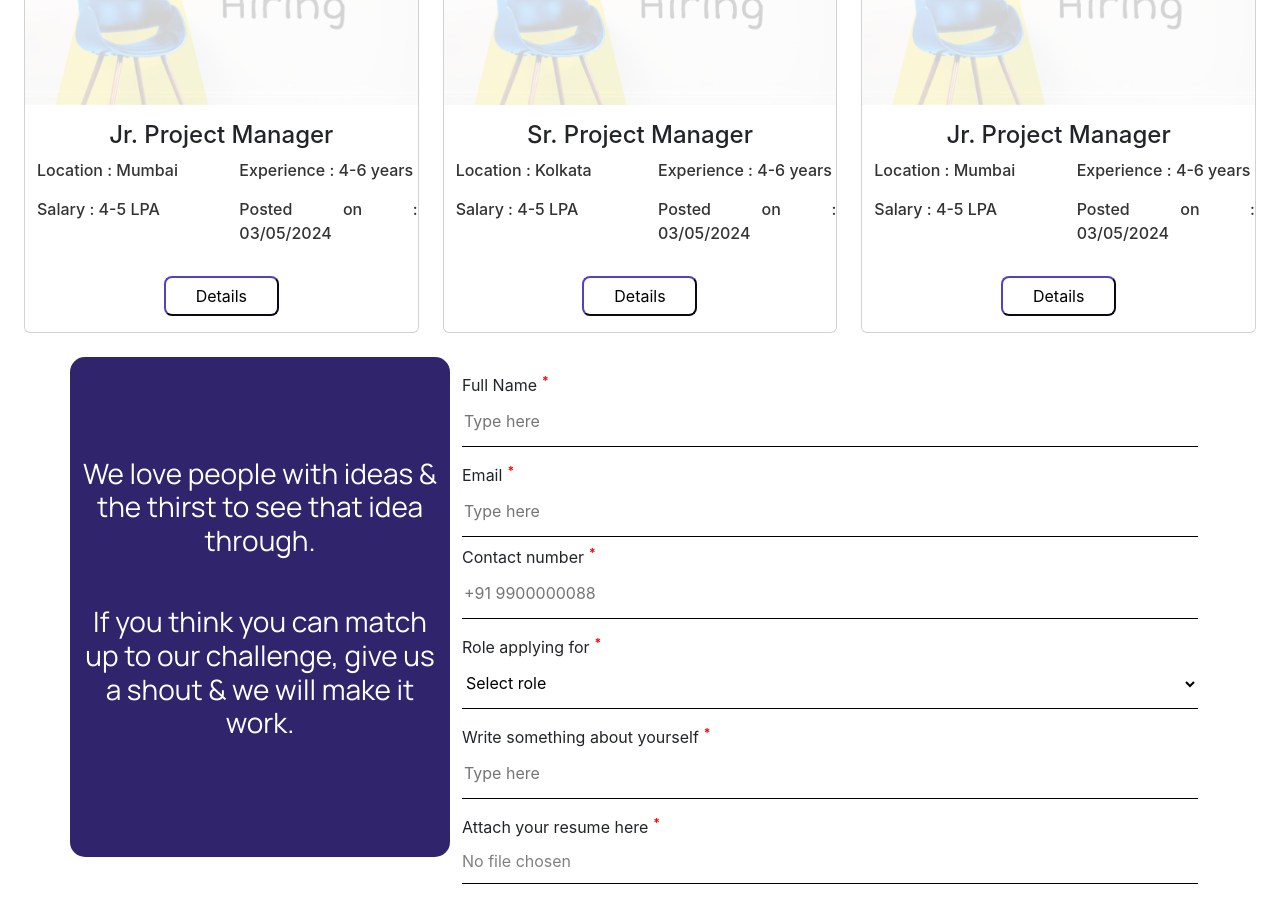
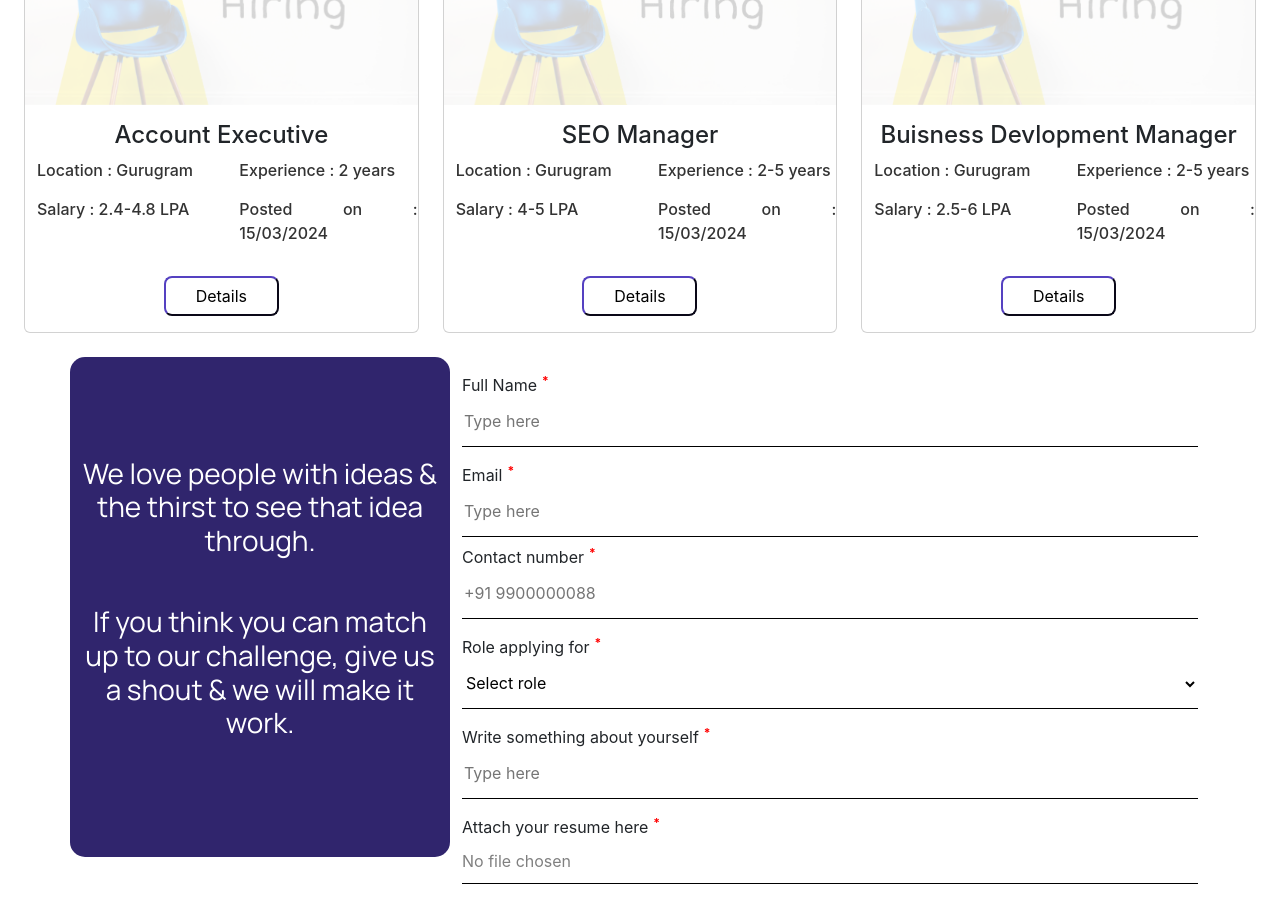
Before and after one commit to VishK98/Squash-Global, a React (Create React App) app: page /careers in a window 1280 px wide. Shown: the part 2380-3286 px from the top of the page. Built offline with nearby package versions, Linux system fonts and the light colour scheme; a web font is replaced by a local one.

Commit message:
Job listings Updated

```diff
--- a/src/components/Careers/Careers.js
+++ b/src/components/Careers/Careers.js
@@ -13,63 +13,60 @@ function Careers() {
   const jobData = [
     {
       url: jobPost,
-      title: "Jr. Project Manager",
-      location: "Mumbai",
-      experience: "4-6 years",
-      salary: "4-5 LPA",
-      postDate: "03/05/2024",
+      title: "Account Executive",
+      location: "Gurugram",
+      experience: "2 years",
+      salary: "2.4-4.8 LPA",
+      postDate: "15/03/2024",
       responsibilities: [
-        "Project Coordination: Assist in planning, executing, and closing projects while ensuring they are delivered on time and within scope.",
-        "Task Management: Oversee tasks, schedules, and resources to meet project goals. Track progress and identify potential issues.",
-        "Team Support: Collaborate with project teams, providing administrative support, facilitating communication, and fostering a collaborative environment.",
+        " Understand brand sentiment, requirements, guidelines and TG Reference impactful campaigns, creative ideas that can be adapted Effectively execute and manage accounts assigned, jointly strategize for campaigns and take care of end-to-end client co-ordination , Manage inter-team co-ordination to ensure deliverables are met",
+        "Communicate seamlessly with clients over calls and at meetings , Establish an in-depth understanding of each platform and writing innovative/ creative content based on the brand requirement and consumer insights as per the brand tonality , Proactively plan for content based on the festive and marketing calendarAttend live events, cover the event schedule, prepare content at the event and post the same in real time",
+        "Work on monthly reports, daily JSR generation and ensure the same are sent out on time.",
       ],
       requirements: [
         "Bachelor's degree in a relevant field",
-        "Strong organizational and communication skills",
-        "Proficiency in project management tools and software",
-        "Ability to work effectively in a team and support project goals",
-        "Highly organized with strong attention to detail",
+        "Strong written and verbal communication skills",
+        "Strong organizational skills",
+        "Proficiency in Microsoft Office",
       ],
     },
     {
       url: jobPost,
-      title: "Sr. Project Manager",
-      location: "Kolkata",
-      experience: "4-6 years",
+      title: "SEO Manager",
+      location: "Gurugram",
+      experience: "2-5 years",
       salary: "4-5 LPA",
-      postDate: "03/05/2024",
+      postDate: "15/03/2024",
       responsibilities: [
-        "Project Coordination: Assist in planning, executing, and closing projects while ensuring they are delivered on time and within scope.",
-        "Task Management: Oversee tasks, schedules, and resources to meet project goals. Track progress and identify potential issues.",
-        "Team Support: Collaborate with project teams, providing administrative support, facilitating communication, and fostering a collaborative environment.",
+        "Implement and develop new SEO strategies. This includes conducting keyword research, analysing competitor websites, and optimizing website content and structure. Work with teams to drive SEO in content creation and programming. This means ensuring that all new content is optimized for search engines and that SEO is a priority in the overall marketing strategy. Staying up to date with the latest Google Algorithm changes. This is essential for ensuring that the website remains competitive in search results.",
+        "Staying up to date with the latest Google Algorithm changes. This is essential for ensuring that the website remains competitive in search results. Recommend changes to website architecture, content, linking and other factors to improve SEO positions for target keywords. This involves making changes to the website that will help it rank higher for specific keywords. Work around content development & off-page strategies with the team & clients Measuring the ROI and success of the website. This includes tracking website traffic, leads, and sales to determine the effectiveness of SEO efforts. Execute tests, collect and analyse data and results, identify trends and insights in order to achieve maximum ROI Should be comfortable with word documents, presentations & excel sheets Track, report, and analyse website analytics Should understand the financial eco-system of the SEO process to drive more business' growth and success for the organization.",
+        "Familiarity with some of the top content management systems like – WordPress, Shopify, Magento etc. Explore new industry tools & insights regularly In points",
       ],
       requirements: [
-        "Bachelor's degree in a relevant field",
+        "Proven work experience in SEO field, Knowledge of ranking factors and search engine algorithms, Demonstrate excellent keyword research techniques.",
         "Strong organizational and communication skills",
-        "Proficiency in project management tools and software",
-        "Ability to work effectively in a team and support project goals",
-        "Highly organized with strong attention to detail",
+        "Ability to work independently or in a team environment as and when required.",
+        "Ability to work Multitask",
+        "Strong analytical skills",
       ],
     },
     {
       url: jobPost,
-      title: "Jr. Project Manager",
-      location: "Mumbai",
-      experience: "4-6 years",
-      salary: "4-5 LPA",
-      postDate: "03/05/2024",
+      title: "Buisness Devlopment Manager",
+      location: "Gurugram",
+      experience: "2-5 years",
+      salary: "2.5-6 LPA",
+      postDate: "15/03/2024",
       responsibilities: [
-        "Project Coordination: Assist in planning, executing, and closing projects while ensuring they are delivered on time and within scope.",
-        "Task Management: Oversee tasks, schedules, and resources to meet project goals. Track progress and identify potential issues.",
-        "Team Support: Collaborate with project teams, providing administrative support, facilitating communication, and fostering a collaborative environment.",
+        "An active listener with compelling sales personality, and a hunger to chase and close new business from cold calls and inbound warm leads. Ability to flourish with minimal guidance, be proactive, and handle uncertainty. Work with the strategy team to develop proposals that speak to the client needs, concerns, and objectives.",
+        "Prepare and present monthly, quarterly sales activity and performance reports Meet potential clients by growing, maintaining, and leveraging your network Handle objections by clarifying, emphasising agreements/facts/objectives, and working through differences to a positive conclusion Participating in and Leading brainstorms for new business opportunities Demonstrate a thorough understanding of business and strategic marketing. Can ace multitasking and is looking for an enriching and challenging role",
+        "Giving attention to detail and accuracy of work should be your thing. Monitor Digital & New Media industry trends and competitor offerings to identify potential business avenues and improve current offerings Professional approach to time, costs and deadline. Maintaining and deepening relationships with existing clients.",
       ],
       requirements: [
-        "Bachelor's degree in a relevant field",
-        "Strong organizational and communication skills",
-        "Proficiency in project management tools and software",
-        "Ability to work effectively in a team and support project goals",
-        "Highly organized with strong attention to detail",
-      ],
+        "Excellent with pitch presentation skills",
+        "Experience in selling integrated digital marketing services (Websites, SEO, Social Media, Paid Media, Public Relation,ORM, Production, Content Marketing, Creative, etc.)",
+        "Someone who can sneak into any conversation with mind-blowing industry insights.",
+        "Agency experience is preferred.",      ],
     },
   ];
 
```
